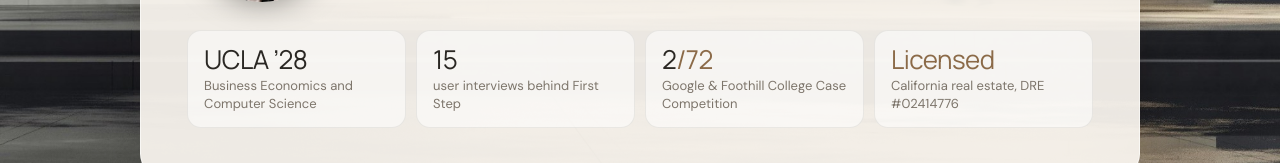
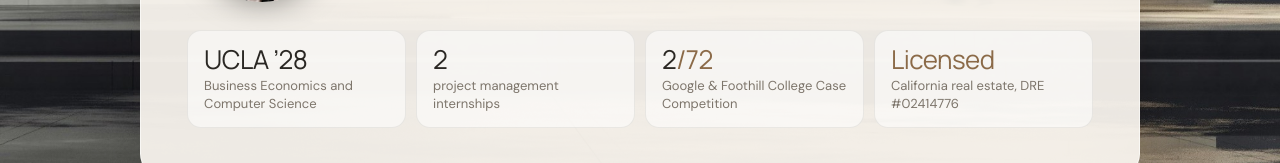
Before and after one commit to colerandell/portfolio, a plain HTML site: page index.html in a window 1280 px wide. Shown: the part 1256-1419 px from the top of the page. Drawn offline with Linux system fonts and the light colour scheme.

Commit message:
About stat: 2 project management internships

```diff
--- a/index.html
+++ b/index.html
@@ -51,7 +51,7 @@
       </div>
       <div class="stats">
         <div><b>UCLA ’28</b><span>Business Economics and Computer Science</span></div>
-        <div><b>15</b><span>user interviews behind First Step</span></div>
+        <div><b>2</b><span>project management internships</span></div>
         <div><b>2<em>/72</em></b><span>Google &amp; Foothill College Case Competition</span></div>
         <div><b><em>Licensed</em></b><span>California real estate, DRE #02414776</span></div>
       </div>
```
